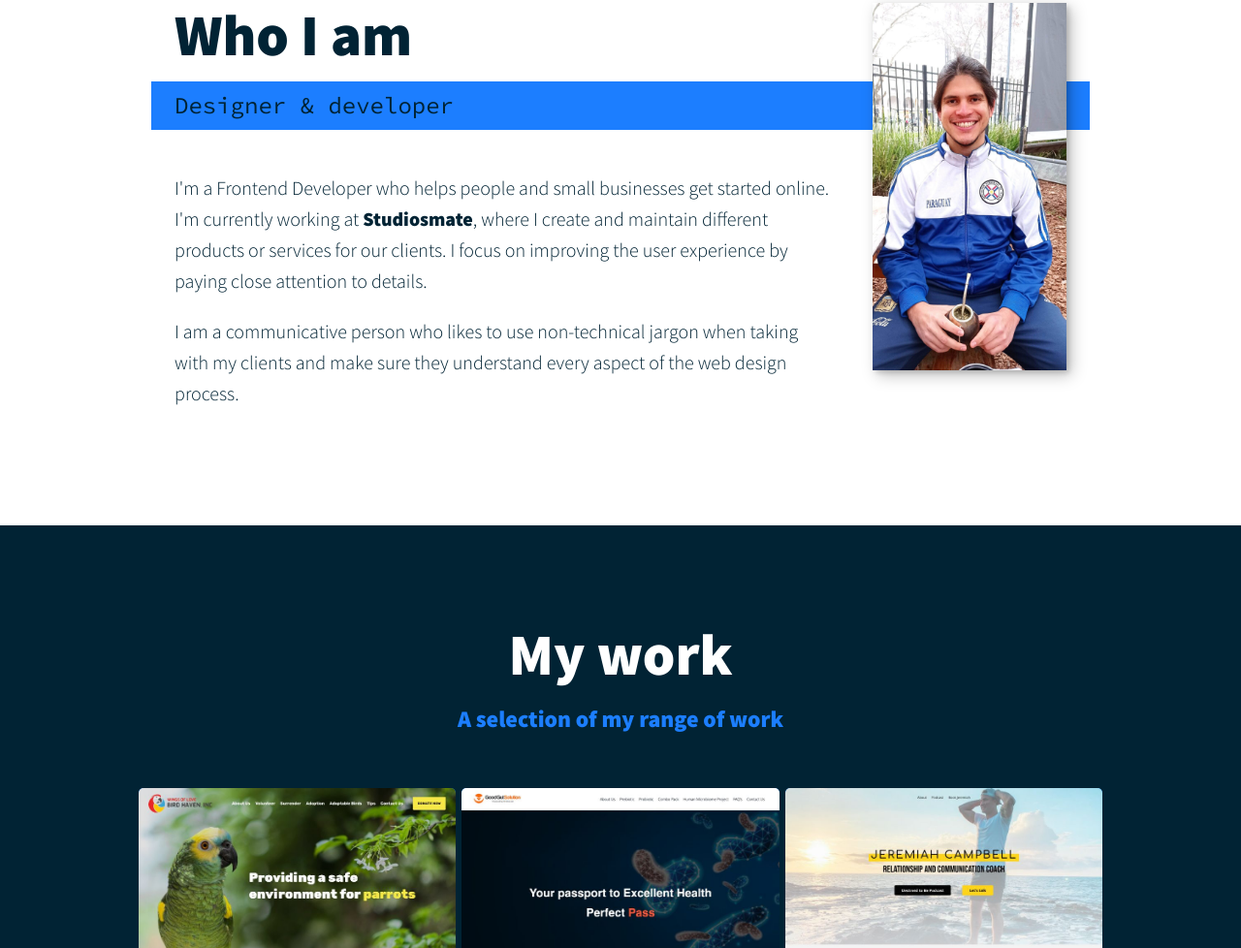
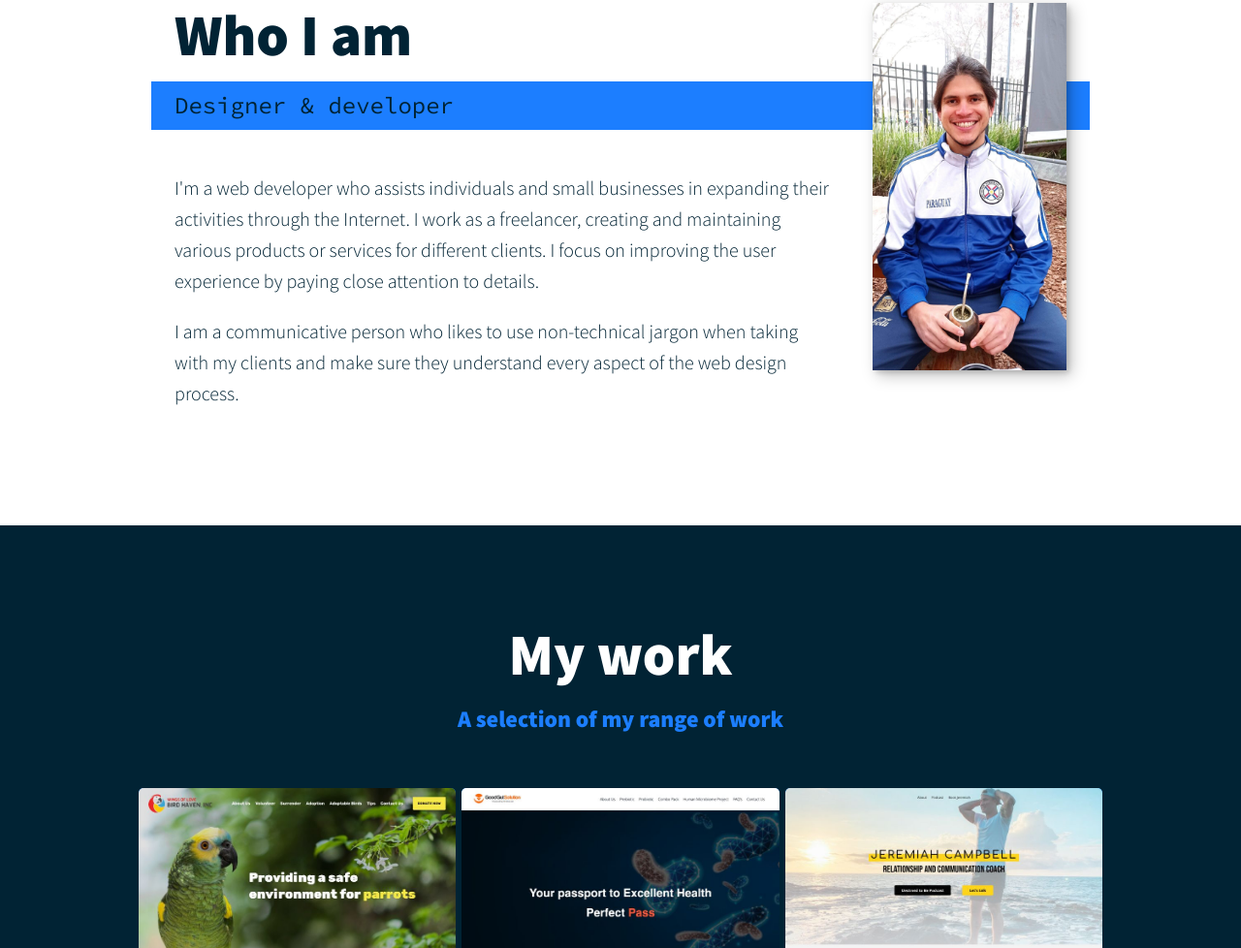
Before and after one commit to Alffonti/portfolio, a plain HTML site: page index.html in a window 1280 px wide. Shown: the part 1254-2232 px from the top of the page at 97% size. Drawn offline with nearby package versions, Linux system fonts and the light colour scheme.

Commit message:
about-me

```diff
--- a/index.html
+++ b/index.html
@@ -128,12 +128,11 @@
         </p>
         <div class="about-me__body">
           <p>
-            I'm a Frontend Developer who helps people and small businesses get
-            started online. I'm currently working at
-            <a href="https://studiosmate.com/en/home/">Studiosmate</a>, where I
-            create and maintain different products or services for our clients.
-            I focus on improving the user experience by paying close attention
-            to details.
+            I'm a web developer who assists individuals and small businesses in
+            expanding their activities through the Internet. I work as a
+            freelancer, creating and maintaining various products or services
+            for different clients. I focus on improving the user experience by
+            paying close attention to details.
           </p>
           <p>
             I am a communicative person who likes to use non-technical jargon
```
